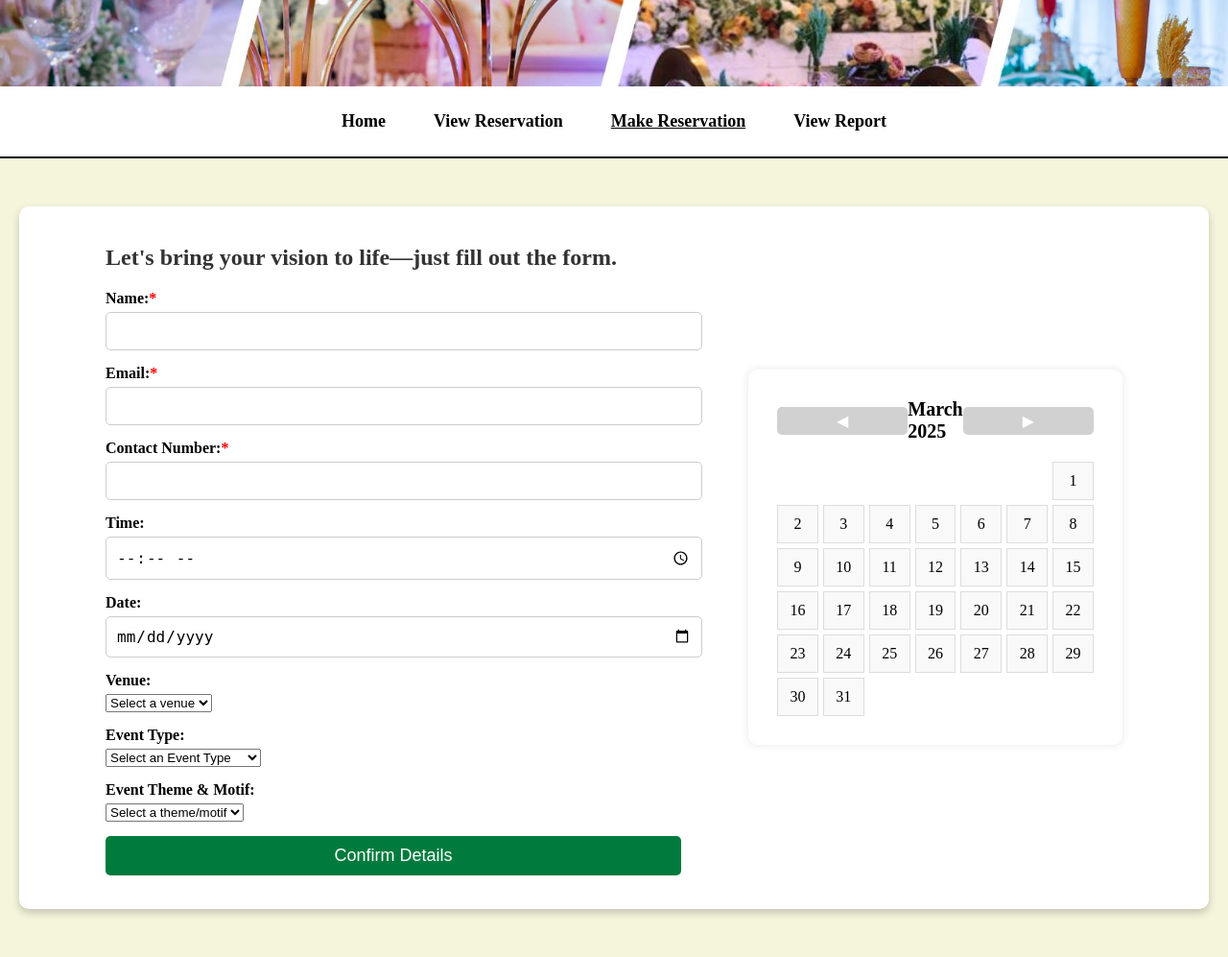
After one commit to RosarioAngelica/trylang_cohere, a PHP site: page /VillaSalud.UI/pages/a_make_reservation.php in a window 1280 px wide. The commit adds this page. Shown: the whole page at 96% size. Run offline with PHP 8.4, Linux system fonts and the light colour scheme.

Commit message:
add calendar to the admin creation of inquiries and add correct format and fix page linking

```diff
--- a/VillaSalud.UI/pages/a_homepage.html
+++ b/VillaSalud.UI/pages/a_homepage.html
@@ -13,7 +13,7 @@
       <ul>
         <li><a href="../pages/a_homepage.html">Home</a></li>
         <li><a href="../pages/a_inquiries.html">View Inquiries</a></li>
-        <li><a href="../pages/a_make_reservation.html">Make Reservation</a></li>
+        <li><a href="../pages/a_make_reservation.php">Make Reservation</a></li>
         <li><a href="a_view_report.html" class="active">View Report</a></li>
     </ul>
     </nav>
--- a/VillaSalud.UI/pages/a_inquiries.html
+++ b/VillaSalud.UI/pages/a_inquiries.html
@@ -12,7 +12,7 @@
         <ul>
           <li><a href="../pages/a_homepage.html">Home</a></li>
           <li><a href="../pages/a_inquiries.html">View Inquiries</a></li>
-          <li><a href="../pages/a_make_reservation.html">Make Reservation</a></li>
+          <li><a href="../pages/a_make_reservation.php">Make Reservation</a></li>
           <li><a href="a_view_report.html" class="active">View Report</a></li>
       </ul>
     </nav>
--- /dev/null
+++ b/VillaSalud.UI/pages/a_make_reservation.php
@@ -0,0 +1,132 @@
+<?php
+$booked_dates = [
+    "2025-04-15" => "full",
+    "2025-04-18" => "close",
+    "2025-04-20" => "free"
+];
+?>
+<!DOCTYPE html>
+<html lang="en">
+<head>
+    <meta charset="UTF-8">
+    <meta name="viewport" content="width=device-width, initial-scale=1.0">
+    <title>Make Reservation</title>
+    <link rel="stylesheet" href="../style/a_make_reservation.css">
+</head>
+<body>
+    <header class="header-image"></header>
+
+    <nav class="navbar">
+        <ul>
+            <li><a href="../pages/a_homepage.html">Home</a></li>
+            <li><a href="../pages/a_inquiries.html">View Reservation</a></li>
+            <li><a href="#" class="active">Make Reservation</a></li>
+            <li><a href="../pages/a_view_report.html">View Report</a></li>
+        </ul>
+    </nav>
+
+    <div class="container">
+        <div class="reservation-container">
+            <h2>Let's bring your vision to life—just fill out the form.</h2>
+            <form action="#" method="post">
+                <div class="form-group">
+                    <label for="name">Name:<span>*</span></label>
+                    <input type="text" id="name" name="name" required />
+                </div>
+
+                <div class="form-group">
+                    <label for="email">Email:<span>*</span></label>
+                    <input type="email" id="email" name="email" required />
+                </div>
+
+                <div class="form-group">
+                    <label for="contact">Contact Number:<span>*</span></label>
+                    <input type="tel" id="contact" name="contact" required />
+                </div>
+
+                <div class="form-group">
+                    <label for="time">Time:</label>
+                    <input type="time" id="time" name="time" />
+                </div>
+
+                <div class="form-group">
+                    <label for="date">Date:</label>
+                    <input type="date" id="date" name="date" />
+                </div>
+
+                <div class="form-group">
+                    <label for="venue">Venue:</label>
+                    <select id="venue" name="venue" onchange="toggleOtherVenue()">
+                        <option value="" selected disabled>Select a venue</option>
+                        <option value="option1">Option 1</option>
+                        <option value="option2">Option 2</option>
+                        <option value="option3">Option 3</option>
+                        <option value="other">Other</option>
+                    </select>
+
+                    <input type="text" id="otherVenue" name="otherVenue" placeholder="Enter venue"
+                        style="display: none;">
+                </div>
+
+                <div class="form-group">
+                    <label for="event_type">Event Type:</label>
+                    <select id="event_type" name="event_type">
+                        <option value="">Select an Event Type</option>
+                        <option value="baptismal">Baptismal Package</option>
+                        <option value="debut">Debut Package</option>
+                        <option value="birthday">Birthday Party Package</option>
+                        <option value="kiddie">Kiddie Party Package</option>
+                        <option value="other">Other</option>
+                    </select>
+                    <input type="text" id="otherEventType" name="other_event_type" placeholder="Specify Event Type"
+                         style="display: none;">
+                </div>
+
+                <div class="form-group">
+                    <label for="theme_motif">Event Theme & Motif:</label>
+                    <select id="theme_motif" name="theme_motif" onchange="toggleOtherThemeMotif()">
+                        <option value="" selected disabled>Select a theme/motif</option>
+                        <option value="floral">Floral</option>
+                        <option value="rustic">Rustic</option>
+                        <option value="elegant">Elegant</option>
+                        <option value="beach">Beach</option>
+                        <option value="modern">Modern</option>
+                        <option value="other">Other</option>
+                    </select>
+
+                    <input type="text" id="otherThemeMotif" name="otherThemeMotif" placeholder="Enter theme/motif"
+                        style="display: none;">
+                </div>
+
+                <div class="form-group">
+                    <button type="submit">Confirm Details</button>
+                </div>
+            </form>
+        </div>
+
+        <div class="calendar-container">
+    <div class="calendar-header">
+        <button id="prevMonth">◀</button>
+        <span id="month-year"></span>
+        <button id="nextMonth">▶</button>
+    </div>
+    <div id="calendar"></div>
+</div>
+
+<!-- Admin Status Selection Modal -->
+<div id="statusModal" class="modal">
+    <div class="modal-content">
+        <h3>Select Status</h3>
+        <select id="statusSelect">
+            <option value="free">Free (Green)</option>
+            <option value="full">Fully Booked (Yellow)</option>
+            <option value="closed">Closed (Red)</option>
+        </select>
+        <button id="saveStatus">Save</button>
+        <button id="closeModal">Cancel</button>
+    </div>
+</div>
+
+    <script src="../script/a_make_reservation.js"></script>
+</body>
+</html>
--- a/VillaSalud.UI/pages/a_view_report.html
+++ b/VillaSalud.UI/pages/a_view_report.html
@@ -13,7 +13,7 @@
         <ul>
           <li><a href="../pages/a_homepage.html">Home</a></li>
           <li><a href="../pages/a_inquiries.html">View Inquiries</a></li>
-          <li><a href="../pages/a_make_reservation.html">Make Reservation</a></li>
+          <li><a href="../pages/a_make_reservation.php">Make Reservation</a></li>
           <li><a href="a_view_report.html" class="active">View Report</a></li>
       </ul>
       </nav>
--- a/VillaSalud.UI/pages/landing_page.html
+++ b/VillaSalud.UI/pages/landing_page.html
@@ -14,7 +14,7 @@
             <ul class="links">
                 <li><a href="p_homepage.html">Home</a></li>
                 <li><a href="feedback.html">Message Us</a></li>
-                <li><a href="#" >FQA</a></li>
+                <li><a href="#" >FAQ</a></li>
                 <li><a href="login.html" id="getStarted">Admin</a></li>
             </ul>
           </div>
--- a/VillaSalud.UI/style/a_make_reservation.css
+++ b/VillaSalud.UI/style/a_make_reservation.css
@@ -127,3 +127,148 @@ body {
         margin: auto;
     }
   }
+
+  .calendar-container {
+    width: 350px;
+    margin-left: 20px;
+    padding: 20px;
+    background: #fff;
+    border-radius: 10px;
+    box-shadow: 0 0 10px rgba(0, 0, 0, 0.1);
+}
+
+.calendar-header {
+  display: flex;
+  justify-content: space-between;
+  align-items: center;
+  font-weight: bold;
+  font-size: 18px;
+  padding: 10px;
+}
+
+#calendar {
+  display: grid;
+  grid-template-columns: repeat(7, 1fr);
+  gap: 5px;
+  padding: 10px;
+  text-align: center;
+}
+
+.calendar-header button {
+    background: #d1d1d1;
+    border: none;
+    padding: 5px 10px;
+    cursor: pointer;
+    font-size: 16px;
+    border-radius: 5px;
+}
+
+.calendar-day {
+  padding: 10px;
+  background-color: #f9f9f9;
+  border: 1px solid #ddd;
+  cursor: pointer;
+  transition: 0.3s;
+}
+
+.calendar-day:hover {
+  background-color: #e3e3e3;
+}
+
+.day-header {
+  font-weight: bold;
+  background: #ddd;
+}
+
+.empty {
+  background: none;
+  border: none;
+}
+
+.calendar-header button:hover {
+    background: #b0b0b0;
+}
+
+#month-year {
+    font-size: 20px;
+    font-weight: bold;
+}
+
+.calendar-table {
+    width: 100%;
+    border-collapse: collapse;
+}
+
+.calendar-table th, .calendar-table td {
+    width: 14%;
+    padding: 10px;
+    text-align: center;
+    border: 1px solid #ddd;
+}
+
+.calendar-table th {
+    font-weight: bold;
+    background: #f0f0f0;
+}
+
+.calendar-table td {
+    height: 40px;
+    cursor: pointer;
+}
+
+.calendar-cell {
+  height: 40px;
+  cursor: pointer;
+  transition: background 0.3s;
+  text-align: center;
+  vertical-align: middle;
+  font-weight: bold;
+}
+
+.calendar-cell[data-status="unset"] { background: white; color: black; }
+.calendar-cell[data-status="free"] { background: green; color: white; }
+.calendar-cell[data-status="full"] { background: yellow; color: black; }
+.calendar-cell[data-status="closed"] { background: red; color: white; }
+
+.modal {
+  display: none;
+  position: fixed;
+  top: 50%;
+  left: 50%;
+  transform: translate(-50%, -50%);
+  background: white;
+  padding: 20px;
+  border-radius: 10px;
+  box-shadow: 0 4px 8px rgba(0, 0, 0, 0.2);
+  text-align: center;
+  z-index: 1000;
+}
+
+.modal-content {
+  display: flex;
+  flex-direction: column;
+  align-items: center;
+}
+
+.modal select {
+  padding: 5px;
+  margin: 10px;
+}
+
+.modal button {
+  padding: 8px 12px;
+  margin: 5px;
+  cursor: pointer;
+  border: none;
+  border-radius: 5px;
+}
+
+#saveStatus {
+  background: green;
+  color: white;
+}
+
+#closeModal {
+  background: gray;
+  color: white;
+}
```
Also changed, not shown: VillaSalud.UI/pages/a_make_reservation.html (deleted, +0 -69 lines), VillaSalud.UI/script/a_make_reservation.js (+157 -0 lines).
